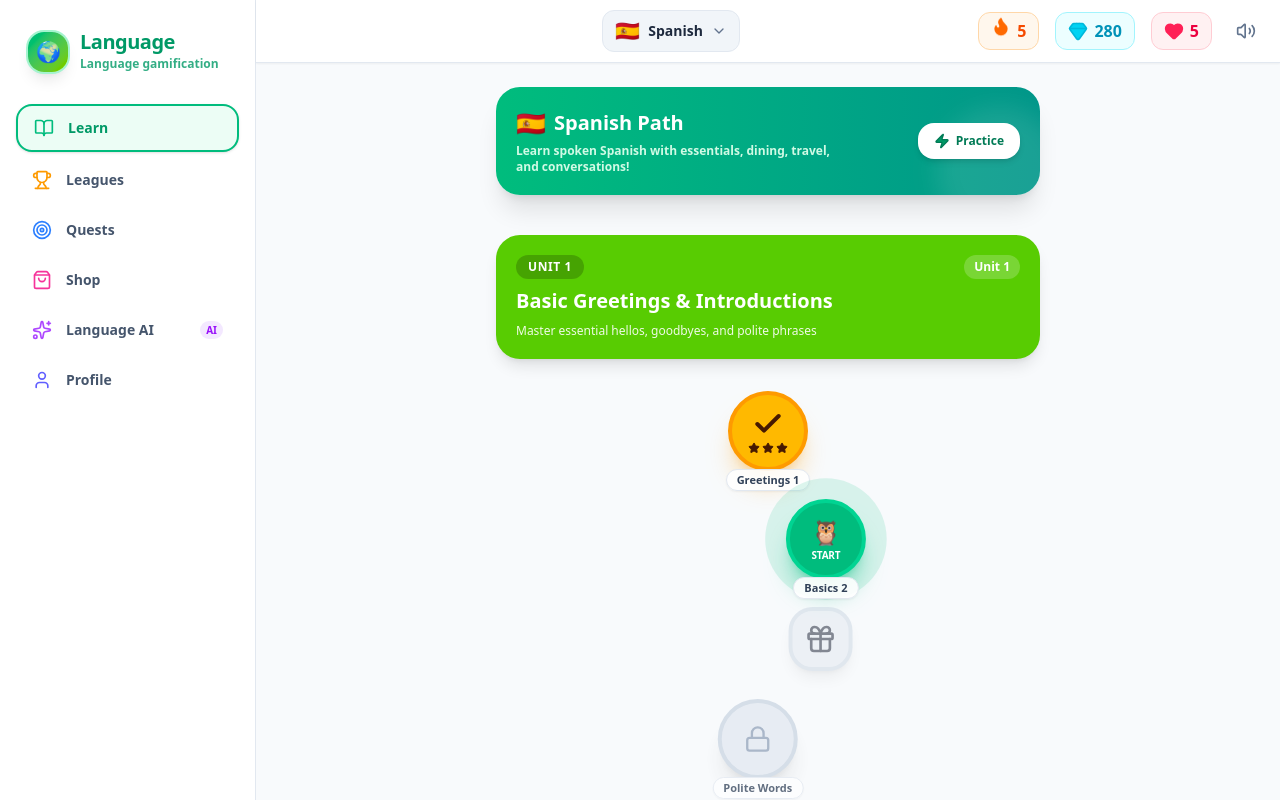
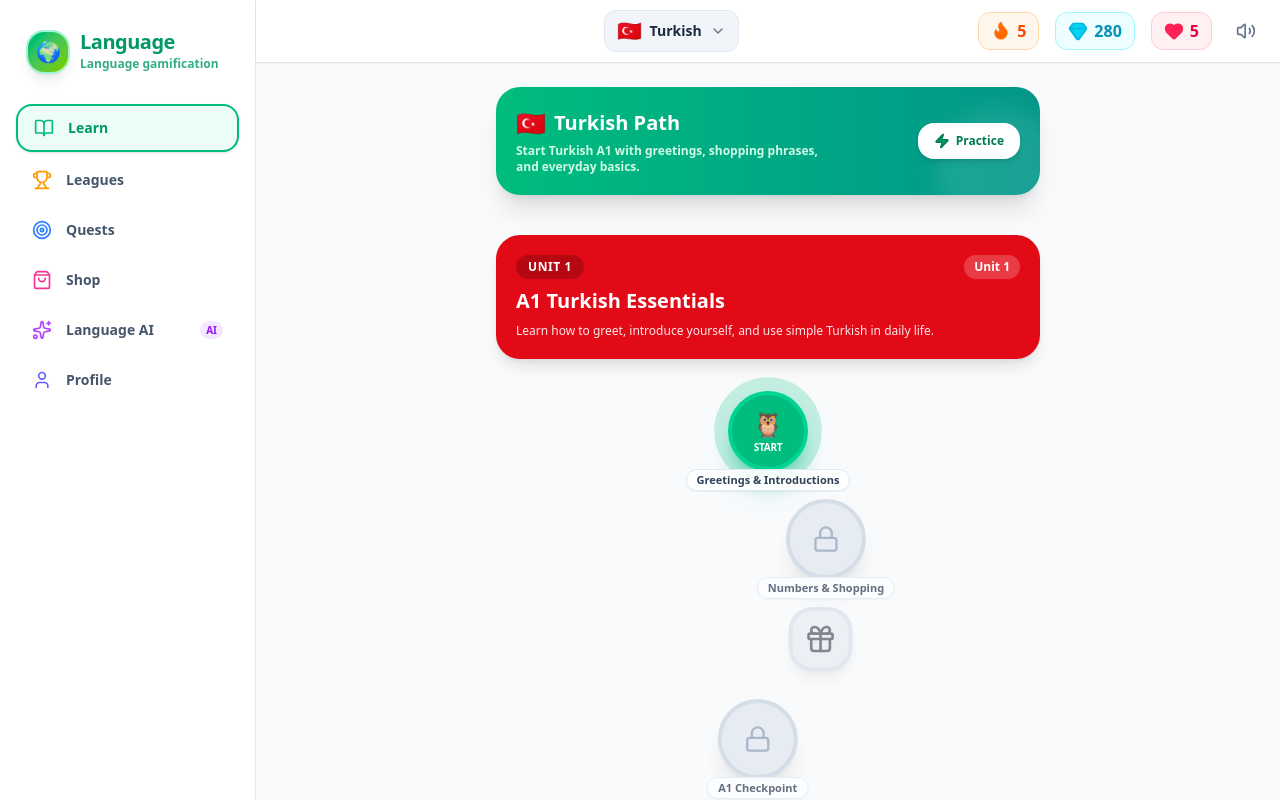
Before and after one commit to florentmolowayi-byte/flor, a React (Vite) app: page / in a window 1280 px wide. Shown: the top 800 px of the page. Built offline with nearby package versions, Linux system fonts and the light colour scheme.

Commit message:
Set Turkish as the default and remove Spanish

```diff
--- a/src/App.tsx
+++ b/src/App.tsx
@@ -21,7 +21,7 @@ const STORAGE_KEY = 'flor_app_user_state_v1';
 const DEFAULT_USER_STATE: UserState = {
   name: 'Language Learner',
   avatar: '🌍',
-  currentLanguage: 'es',
+  currentLanguage: 'tr',
   xp: 140,
   gems: 280,
   hearts: 5,
--- a/src/data/languages.ts
+++ b/src/data/languages.ts
@@ -45,164 +45,6 @@ export const LANGUAGES: Language[] = [
             totalSteps: 6,
             xpReward: 40,
             gemReward: 100,
-            unlocked: false,
-            completed: false,
-            stars: 0,
-          },
-        ],
-      },
-    ],
-  },
-  {
-    id: 'es',
-    name: 'Spanish',
-    nativeName: 'Español',
-    flag: '🇪🇸',
-    description: 'Learn spoken Spanish with essentials, dining, travel, and conversations!',
-    color: '#58CC02', // Duolingo green
-    units: [
-      {
-        id: 'unit-es-1',
-        number: 1,
-        title: 'Unit 1: Basic Greetings & Introductions',
-        description: 'Master essential hellos, goodbyes, and polite phrases',
-        color: '#58CC02',
-        nodes: [
-          {
-            id: 'es-1-1',
-            title: 'Greetings 1',
-            type: 'lesson',
-            totalSteps: 5,
-            xpReward: 15,
-            gemReward: 10,
-            unlocked: true,
-            completed: false,
-            stars: 0,
-          },
-          {
-            id: 'es-1-2',
-            title: 'Basics 2',
-            type: 'lesson',
-            totalSteps: 5,
-            xpReward: 15,
-            gemReward: 10,
-            unlocked: true,
-            completed: false,
-            stars: 0,
-          },
-          {
-            id: 'es-1-chest-1',
-            title: 'Gem Chest',
-            type: 'chest',
-            totalSteps: 1,
-            xpReward: 20,
-            gemReward: 50,
-            unlocked: false,
-            completed: false,
-            stars: 0,
-          },
-          {
-            id: 'es-1-3',
-            title: 'Polite Words',
-            type: 'lesson',
-            totalSteps: 5,
-            xpReward: 20,
-            gemReward: 15,
-            unlocked: false,
-            completed: false,
-            stars: 0,
-          },
-          {
-            id: 'es-1-checkpoint',
-            title: 'Unit 1 Checkpoint',
-            type: 'checkpoint',
-            totalSteps: 6,
-            xpReward: 40,
-            gemReward: 100,
-            unlocked: false,
-            completed: false,
-            stars: 0,
-          },
-        ],
-      },
-      {
-        id: 'unit-es-2',
-        number: 2,
-        title: 'Unit 2: Ordering Food & Drinks',
-        description: 'Navigate cafes, restaurants, and order delicious meals',
-        color: '#CE82FF',
-        nodes: [
-          {
-            id: 'es-2-1',
-            title: 'At the Cafe',
-            type: 'lesson',
-            totalSteps: 5,
-            xpReward: 20,
-            gemReward: 15,
-            unlocked: false,
-            completed: false,
-            stars: 0,
-          },
-          {
-            id: 'es-2-2',
-            title: 'Food & Drinks',
-            type: 'lesson',
-            totalSteps: 5,
-            xpReward: 20,
-            gemReward: 15,
-            unlocked: false,
-            completed: false,
-            stars: 0,
-          },
-          {
-            id: 'es-2-chest',
-            title: 'Super Chest',
-            type: 'chest',
-            totalSteps: 1,
-            xpReward: 30,
-            gemReward: 75,
-            unlocked: false,
-            completed: false,
-            stars: 0,
-          },
-          {
-            id: 'es-2-checkpoint',
-            title: 'Unit 2 Master',
-            type: 'checkpoint',
-            totalSteps: 6,
-            xpReward: 50,
-            gemReward: 120,
-            unlocked: false,
-            completed: false,
-            stars: 0,
-          },
-        ],
-      },
-      {
-        id: 'unit-es-3',
-        number: 3,
-        title: 'Unit 3: Travel & City Navigation',
-        description: 'Ask for directions, buy train tickets, and explore new cities',
-        color: '#FFB800',
-        nodes: [
-          {
-            id: 'es-3-1',
-            title: 'Directions',
-            type: 'lesson',
-            totalSteps: 5,
-            xpReward: 25,
-            gemReward: 20,
-            unlocked: false,
-            completed: false,
-            stars: 0,
-          },
-          {
-            id: 'es-3-2',
-            title: 'Hotel & Tickets',
-            type: 'lesson',
-            totalSteps: 5,
-            xpReward: 25,
-            gemReward: 20,
             unlocked: false,
             completed: false,
             stars: 0,
```
